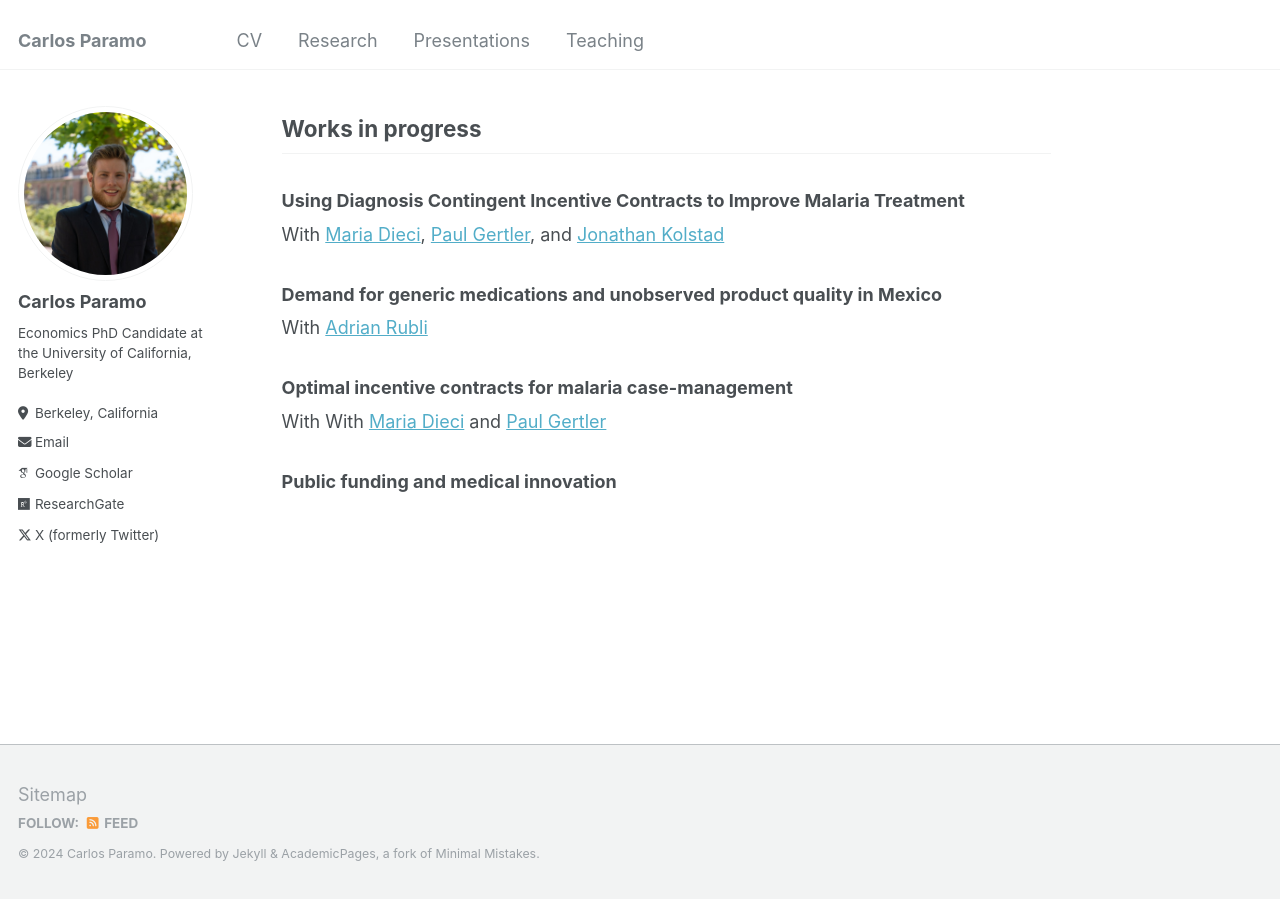
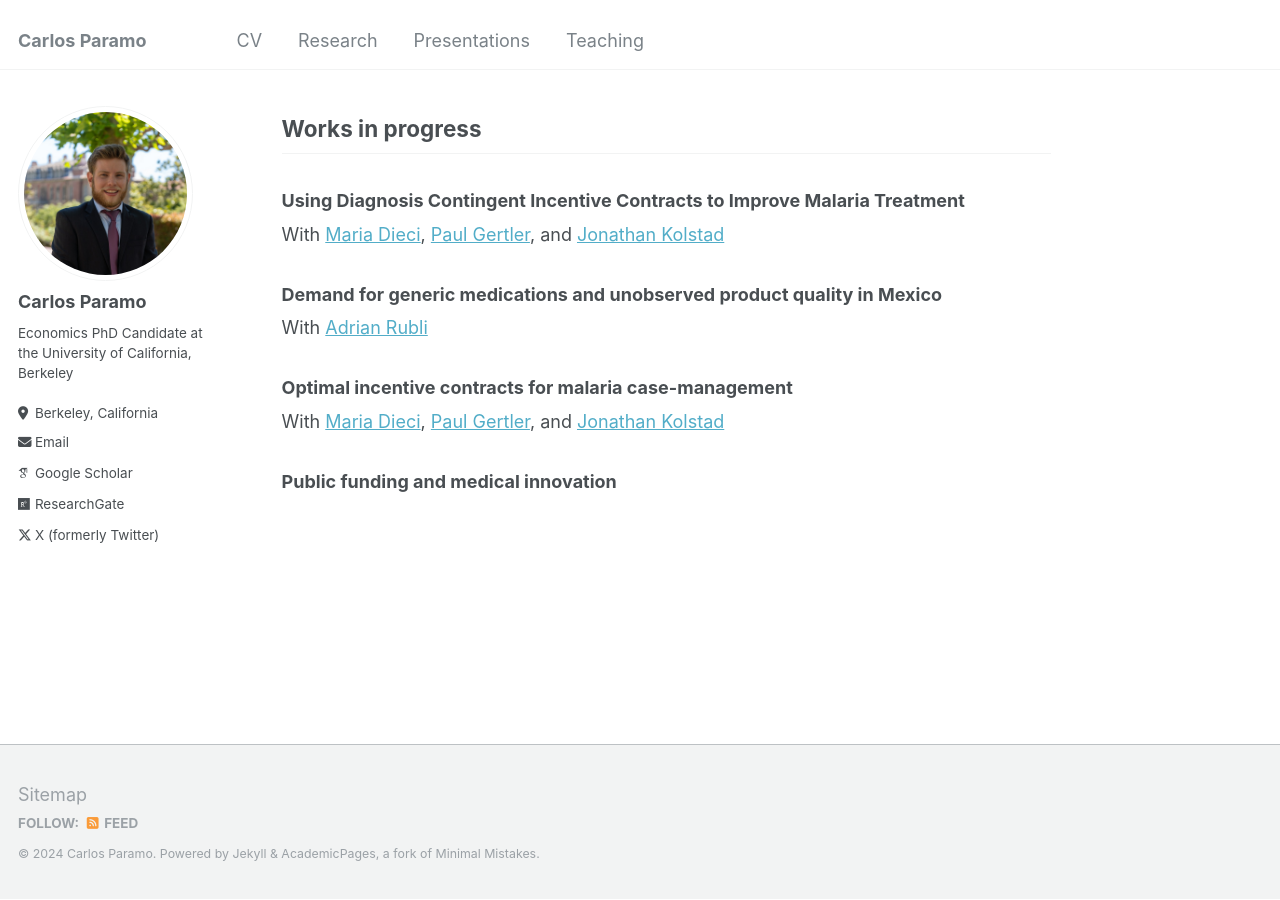
Before and after one commit to paramobrotz/paramobrotz.github.io, a Jekyll site: the page built from _pages/about.md, in a window 1280 px wide and 900 px high, scrolled down 1275 px. Built offline with Jekyll 4.4.1, drawn with Linux system fonts in a browser that asks for light colours; some web fonts are replaced.

Commit message:
Update about.md

```diff
--- a/_pages/about.md
+++ b/_pages/about.md
@@ -37,7 +37,7 @@ With [Maria Dieci](https://mariadieci.com/), [Paul Gertler](https://www.paulgert
 With [Adrian Rubli](https://www.adrianrubli.com/)
 
 ### Optimal incentive contracts for malaria case-management
-With With [Maria Dieci](https://mariadieci.com/) and [Paul Gertler](https://www.paulgertler.com/)
+With [Maria Dieci](https://mariadieci.com/), [Paul Gertler](https://www.paulgertler.com/), and [Jonathan Kolstad](https://www.jkolstad.org/)
 
 ### Public funding and medical innovation
 
```
